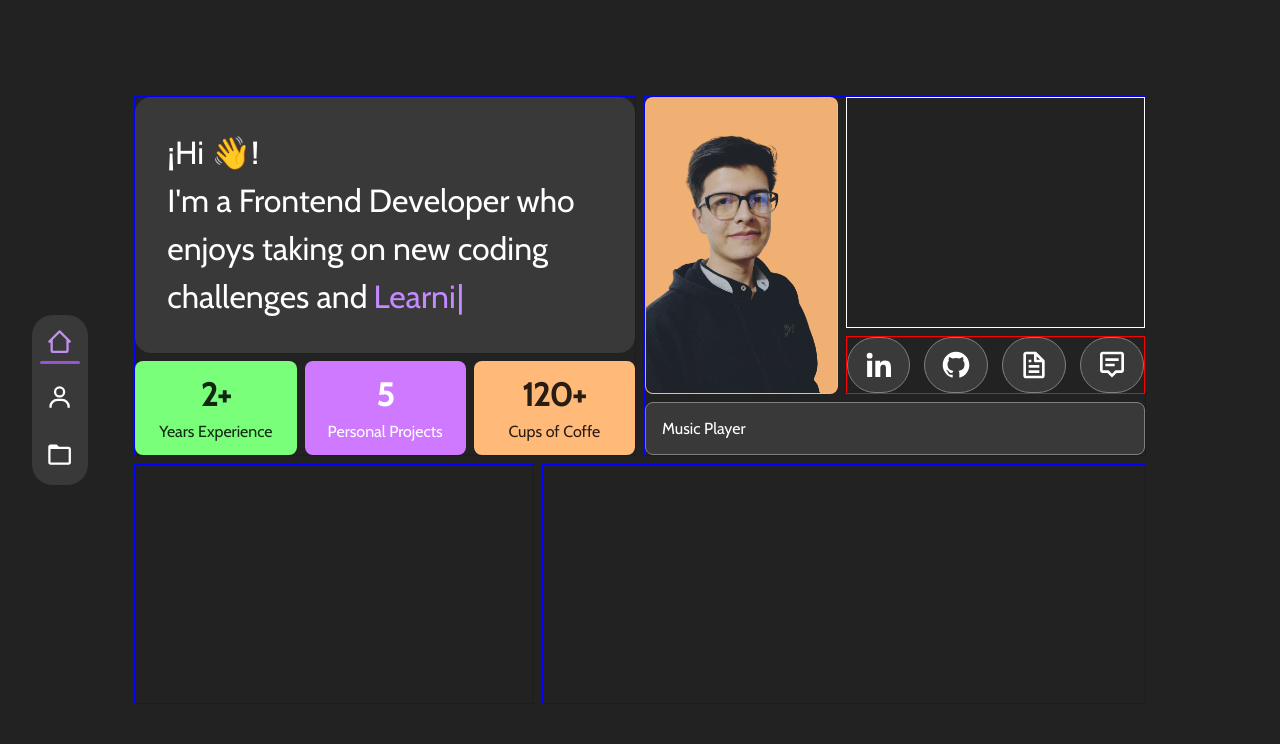
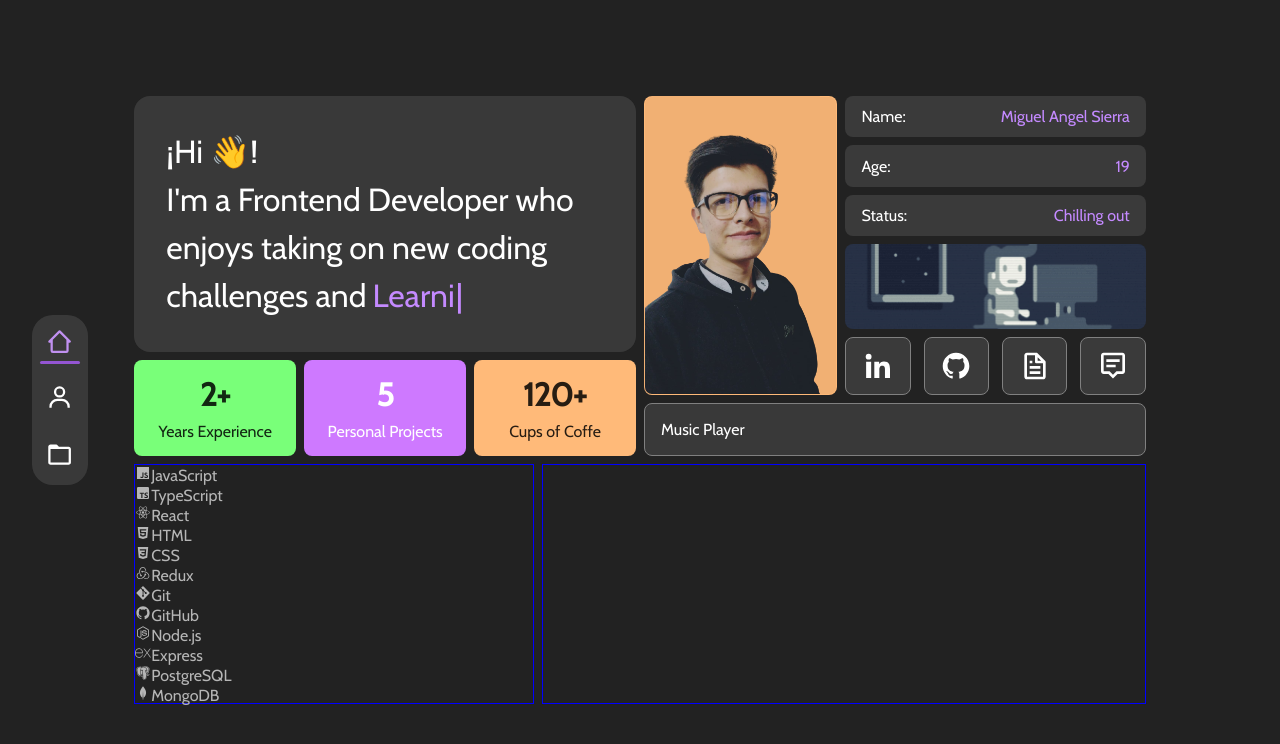
Before and after one commit to SMiguelA/Portfolio, a Next.js app: page / in a window 1280 px wide. Shown: the top 744 px of the page. Built offline with nearby package versions, Linux system fonts and the light colour scheme.

Commit message:
Info Structure

```diff
--- a/app/page.module.css
+++ b/app/page.module.css
@@ -6,9 +6,6 @@
    max-width: 70em;
    margin: auto;
    gap: 0.5em;
-}
-.container section{
-   border: 1px solid blue;
 }
 .FLfirstItem, .FLsecondItem{
    width: 49%;
@@ -19,10 +16,12 @@
 }
 .SLfirstItem{
    width: 39%;
+   border: 1px solid blue;
    height: 30vh;
    gap: 0.5em;
 }
 .SLSecondItem{
+   border: 1px solid blue;
    width: 59%;
    gap: 0.5em;
    height: 30vh;
--- a/app/page.tsx
+++ b/app/page.tsx
@@ -1,6 +1,7 @@
 import InfoCards from '@/components/InfoCards/InfoCards'
 import MusicPlayer from '@/components/MusicPlayer/MusicPlayer'
 import StatsCards from '@/components/StatsCards/StatsCards'
+import TechStack from '@/components/TechStack/TechStack'
 import TitleComponent from '@/components/TitleComponent/TitleComponent'
 import style from './page.module.css'
 
@@ -18,7 +19,7 @@ export default function Home() {
       </section>
 
       <section className={style.SLfirstItem}>
-
+        <TechStack />
       </section>
 
       <section className={style.SLSecondItem}>
--- a/components/InfoCards/InfoCards.module.css
+++ b/components/InfoCards/InfoCards.module.css
@@ -22,36 +22,110 @@
   gap: 0.5em;
 }
 
+
 .dataContainer{
   width: 100%;
   height: 80%;
-  border: 1px solid white;
+  display: flex;
+  gap: 0.5em;
+  flex-direction: column;
 }
+.dataContainer div{
+  width: 100%;
+  padding: 0.7em 1em;
+  border: none;
+  border-radius: 0.5em;
+  display: flex;
+  justify-content: space-between;
+  background-color: #3A3A3A;
+}
+.dataContainer div > *:nth-child(2){
+  color: #c48aff;
+
+}
+.dataContainer div span{
+  display: block;
+}
+.gif{
+  padding: 0 !important;
+  background-image: url('../../imgs/Night-Coding.gif');
+  background-size: cover;
+  background-position: center;
+  background-position-y: center;
+  height: 100%;
+}
+
+
+
+
 .socialMedia{
   display: flex;
   width: 100%;
   height: 20%;
-  border: 1px solid red;
-  justify-content: space-between;
+  gap: 0.8em;
   padding: 0;
 }
 .socialMedia div{
+  width: 22%;
+  position: relative;
   display: flex;
-  width: 21.5%;
-  position: relative;
   flex-direction: column-reverse;
   align-items: center;
   justify-content: center;
   color: white;
-  padding: 0.5em;
-  border-radius: 10em;
+  border-radius: 0.5em;
   background-color: #3A3A3A;
   border: 1px solid grey;
   stroke: none !important;
 }
+.socialMedia div a{
+  width: 100%;
+  height: 100%;
+  display: flex;
+  padding: 0.5em;
+  border-radius: 0.5em;
+  justify-content: center;
+  align-items: center;
+  transition: 200ms ease;
+  cursor: pointer;
+}
+.socialMedia div a:hover{
+  z-index: 2;
+  border: 1px solid #c48aff;
+  color: #ce79ffee;
+}
 .socialMedia div svg{
   font-size: 2em;
+  cursor: pointer;
 }
 .socialMedia div span{
-  display: none;
+  display: flex;
+  opacity: 0;
+  position: absolute;
+  transition: 300ms ease-in-out;
+  z-index: 3;
+  transform: translatey(-4.8em);
+  padding: 0.5em;
+  text-align: center;
+  background-color: #3A3A3A;
+  border: 1px solid grey;
+  width: fit-content;
+  white-space: nowrap;
+  border-radius: 0.5em;
 }
+.socialMedia div span::before{
+  position: absolute;
+  content: '';
+  bottom: 0;
+  width: 0;
+  height: 0;
+  border-style: solid;
+  border-width: 10px 10px 0 10px;
+  border-color: #ce79ffee transparent transparent transparent;
+  left: 50%;
+  transform: translateX(-50%) translateY(100%);
+}
+.socialMedia div:hover > span{
+  transform: translatey(-3.8em);
+  opacity: 1;
+}
--- a/components/InfoCards/SocialInfo.tsx
+++ b/components/InfoCards/SocialInfo.tsx
@@ -4,19 +4,23 @@ import style from './InfoCards.module.css'
 const socialMedia = [
   {
     span: 'Linkedin',
-    icon: <BiLogoLinkedin />
+    icon: <BiLogoLinkedin />,
+    path: 'https://www.linkedin.com/in/miguel-angel-sierra-bolanos/'
   },
   {
     span: 'GitHub',
-    icon: <BiLogoGithub />
+    icon: <BiLogoGithub />,
+    path: 'https://github.com/SMiguelA'
   },
   {
     span: 'Download CV',
-    icon: <BiFile />
+    icon: <BiFile />,
+    path: '#'
   },
   {
     span: 'Contact Me',
-    icon: <BiMessageAltDetail />
+    icon: <BiMessageAltDetail />,
+    path: '#'
   }
 ]
 
@@ -24,15 +28,30 @@ const SocialInfo = () => {
   return (
     <div className={style.socialContainer}>
       <div className={style.dataContainer}>
+        <div>
+          <span>Name:</span>
+          <span>Miguel Angel Sierra</span>
+        </div>
 
+        <div>
+          <span>Age:</span>
+          <span>19</span>
+        </div>
+
+        <div>
+          <span>Status:</span>
+          <span>Chilling out</span>
+        </div>
+        <div className={style.gif}>
+        </div>
       </div>
       <div className={style.socialMedia}>
         {
           socialMedia.map((option, index) => (
             <div key={index}>
-              <>
+              <a href={option.path} target={option.path !=='#' ? '_balnk' : '_self'}>
                 {option.icon}
-              </>
+              </a>
               <span>{option.span}</span>
             </div>
           ))
--- /dev/null
+++ b/components/TechStack/TechStack.tsx
@@ -0,0 +1,46 @@
+'use client'
+
+import { useState } from 'react';
+import techStack from '../../utils/techSkillsData';
+import style from './TechStack.module.css';
+
+interface techData {
+  name: string,
+  icon: JSX.Element,
+  color: string
+}
+
+const TechStack = () => {
+
+  const [data, setData] = useState<Array<techData>>(techStack);
+  const [isHovered, setIsHovered] = useState<number>(-1);
+
+  const handleMouseEnter = (index: number) => {
+    setIsHovered(index);
+  };
+
+  const handleMouseLeave = () => {
+    setIsHovered(-1);
+  };
+
+  return (
+    <>
+      {
+        data.map((item, index) => (
+          <div
+            key={index}
+            style={{color: isHovered === index ? item.color : '#b6b6b6'}}
+            className={style.container}
+            onMouseEnter={() => handleMouseEnter(index)}
+            onMouseLeave={handleMouseLeave}
+          >
+            {item.icon}
+            <span>{item.name}</span>
+          </div>
+        ))
+      }
+    </>
+  )
+}
+
+export default TechStack
--- /dev/null
+++ b/utils/techSkillsData.js
@@ -0,0 +1,67 @@
+import { BiLogoCss3, BiLogoGit, BiLogoGithub, BiLogoHtml5, BiLogoJavascript, BiLogoMongodb, BiLogoNodejs, BiLogoPostgresql, BiLogoReact, BiLogoRedux, BiLogoTypescript } from 'react-icons/bi';
+import { SiExpress } from 'react-icons/si';
+
+const techStack = [
+  {
+    name: 'JavaScript',
+    icon: <BiLogoJavascript />,
+    color: '#F0DB4E'
+  },
+  {
+    name: 'TypeScript',
+    icon: <BiLogoTypescript />,
+    color: '#017ACB'
+  },
+  {
+    name: 'React',
+    icon: <BiLogoReact />,
+    color: '#06DBFF'
+  },
+  {
+    name: 'HTML',
+    icon: <BiLogoHtml5 />,
+    color: '#F2450B'
+  },
+  {
+    name: 'CSS',
+    icon: <BiLogoCss3 />,
+    color: ' #379AD6'
+  },
+  {
+    name: 'Redux',
+    icon: <BiLogoRedux />,
+    color: '#764ABC'
+  },
+  {
+    name: 'Git',
+    icon: <BiLogoGit />,
+    color: '#F34F29'
+  },
+  {
+    name: 'GitHub',
+    icon: <BiLogoGithub />,
+    color: '#181617'
+  },
+  {
+    name: 'Node.js',
+    icon: <BiLogoNodejs />,
+    color: '#539E43'
+  },
+  {
+    name: 'Express',
+    icon: <SiExpress />,
+    color: '#181617'
+  },
+  {
+    name: 'PostgreSQL',
+    icon: <BiLogoPostgresql />,
+    color: '#47769C'
+  },
+  {
+    name: 'MongoDB',
+    icon: <BiLogoMongodb />,
+    color: '#00ED64'
+  }
+]
+
+export default techStack;
```
Also changed, not shown: components/TechStack/TechStack.module.css (added), imgs/Night-Coding.gif (added).
